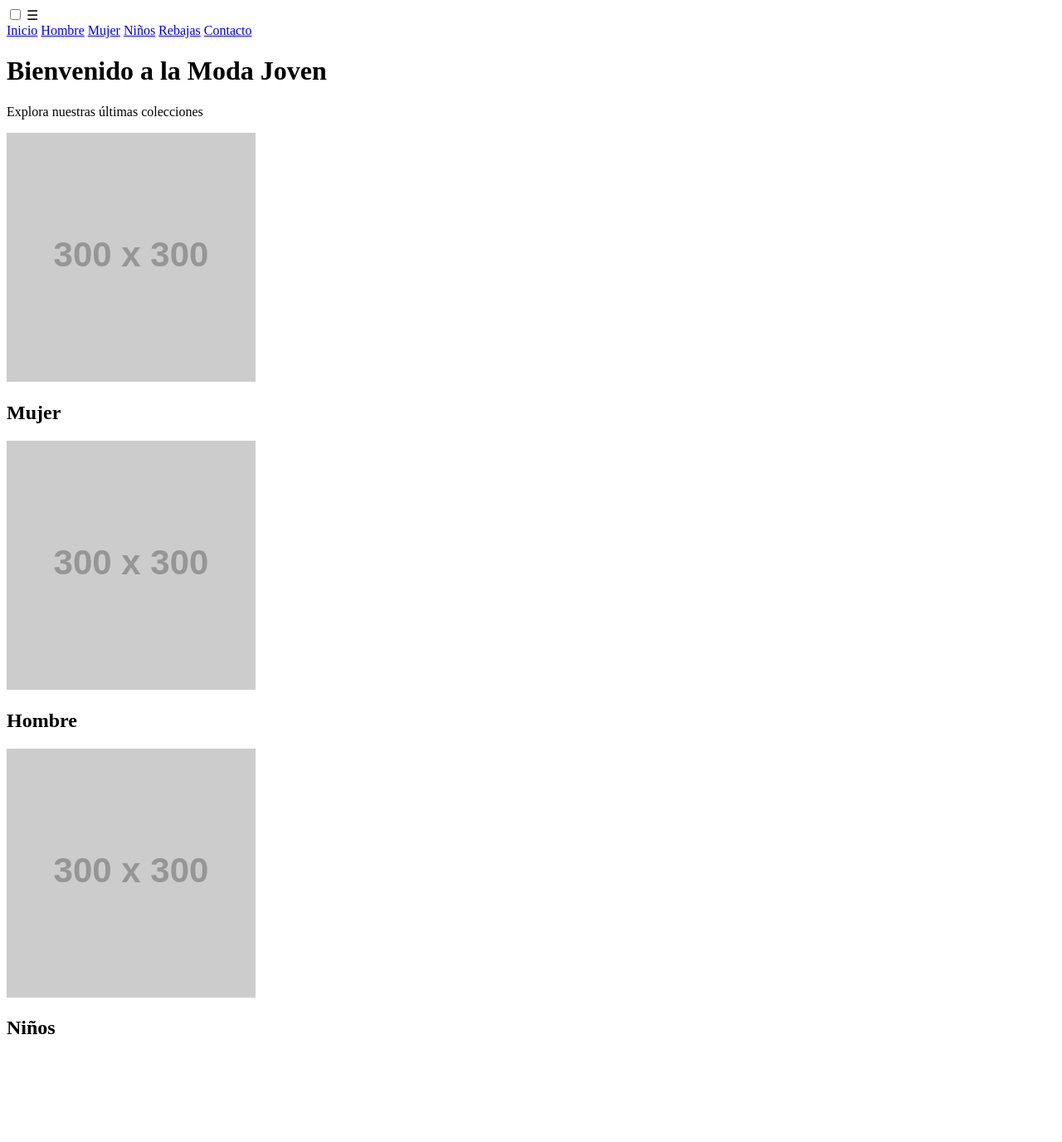
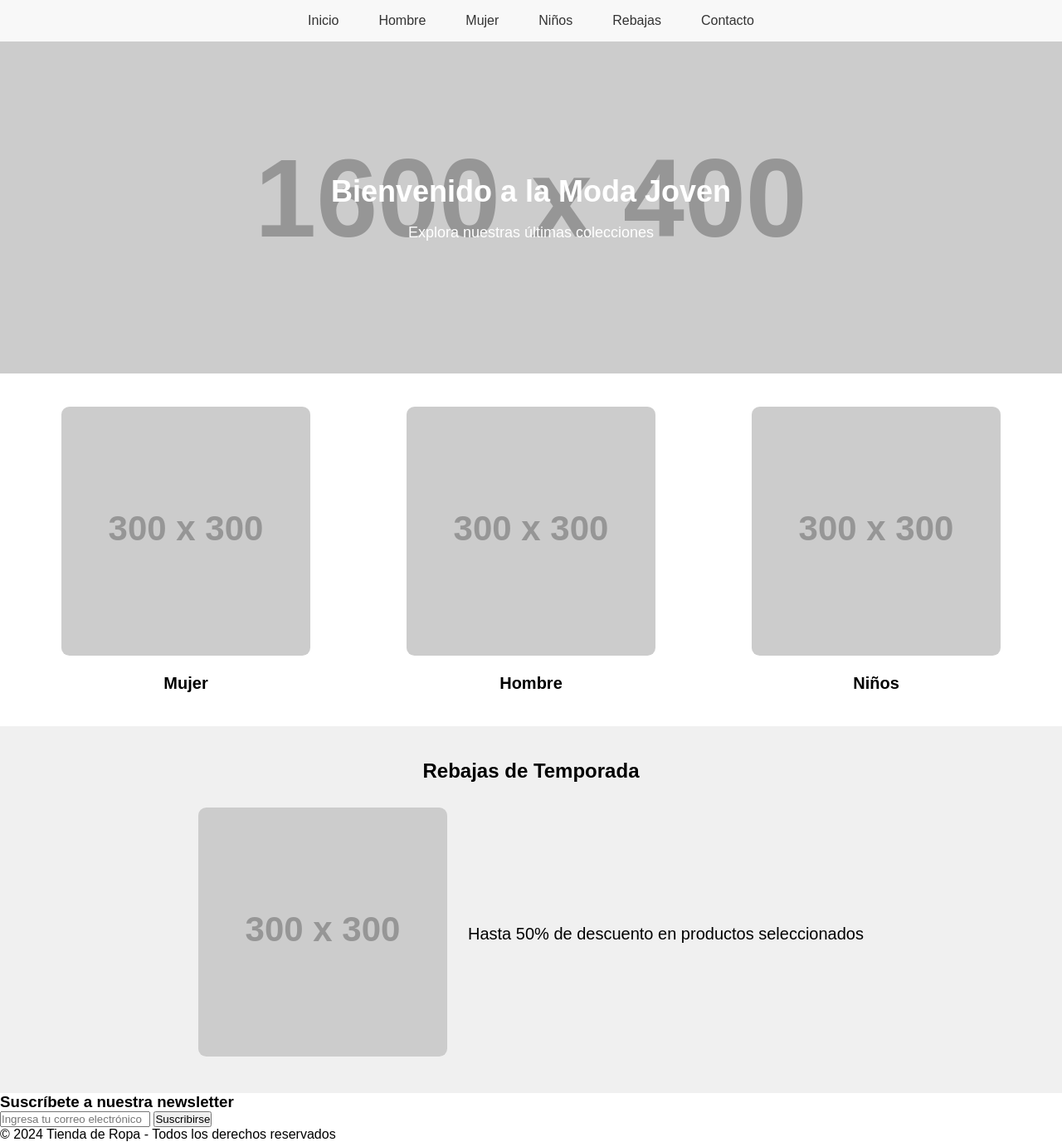
Before and after one commit to rmifcd0110/TiendaRopa, a plain HTML site: page index.html in a window 1280 px wide. Shown: the whole page at 83% size. Before the commit the page ends 1272 px from the top, so only its background shows below. Drawn offline with Linux system fonts and the light colour scheme; placeholder pictures from the web are drawn by us.

Commit message:
actualizado

```diff
--- a/index.html
+++ b/index.html
@@ -46,7 +46,33 @@
             <img src="https://via.placeholder.com/300x300" alt="Niños">
             <h2>Niños</h2>
         </div>
+       </section>
 
-       </section>
+       <!-- Sección de Rebajas -->
+        <section class="sales">
+            <h2>Rebajas de Temporada</h2>
+            <div class="sales-content">
+                <div class="sales-banner">
+                    <img src="https://via.placeholder.com/300x300" alt="Rebajas">
+                </div>
+                <div class="sales-text">
+                    <p>Hasta 50% de descuento en productos seleccionados</p>
+                </div>
+            </div>
+        </section>
+
+        <!-- Newsletter -->
+         <section class="newsletter">
+            <h3>Suscríbete a nuestra newsletter</h3>
+            <form>
+                <input type="email" placeholder="Ingresa tu correo electrónico" required>
+                <button type="submit">Suscribirse</button>
+            </form>
+         </section>
+
+         <!-- Footer -->
+          <footer class="footer">
+            <p>&copy 2024 Tienda de Ropa - Todos los derechos reservados</p>
+          </footer>
 </body>
 </html>
--- a/styles.css
+++ b/styles.css
@@ -0,0 +1,120 @@
+/* Generales */
+* {
+    margin: 0;
+    padding: 0;
+    box-sizing: border-box;
+    font-family: Arial, Helvetica, sans-serif;
+}
+
+/* Estilos pre-cabecera */
+.pre-header {
+    background-color: #f8f8f8;
+    padding: 1em 0;
+    text-align: center;
+    position: relative;
+}
+
+/* Menu Hamburguesa */
+.menu-toggle {
+    display: none;
+}
+
+.menu-icon {
+    display: none;
+    font-size: 2em;
+    cursor: pointer;
+    position: absolute;
+    top: 0.5em;
+    left: 1em;
+}
+
+.menu {
+    display: flex;
+    justify-content: center;
+}
+
+.menu a {
+    margin: 0 1.5em;
+    text-decoration: none;
+    color: #333;
+    font-size: 1em;
+}
+
+/* Cabecera */
+.header {
+    height: 50vh;
+    background-image: url('https://via.placeholder.com/1600x400');
+    background-size: cover;
+    background-position: center;
+    display: flex;
+    align-items: center;
+    justify-content: center;
+    color: white;
+    text-align: center;
+    padding: 2em;
+
+}
+
+.header h1 {
+    font-size: 2.25em;
+    margin-bottom: 0.5em;
+}
+
+.header p {
+    font-size: 1.125em;
+}
+
+/* Sección Categorías */
+.categories {
+    display: flex;
+    justify-content: space-around;
+    padding: 2.5em 1em;
+}
+
+.category {
+    text-align: center;
+    max-width: 90%;
+}
+
+.category img {
+    width: 100%;
+    border-radius: 0.6em;
+}
+
+.category h2 {
+    margin-top: 0.9em;
+    font-size: 1.25em;
+}
+
+/* Sección Rebajas */
+.sales {
+    background-color: #f0f0f0;
+    padding: 2.5em 1em;
+    text-align: center;
+}
+
+.sales h2 {
+    font-size: 1.5em;
+    margin-bottom: 1.25em;
+}
+
+.sales-content {
+    display: flex;
+    justify-content: center;
+    align-items: center;
+    flex-wrap: wrap;
+}
+
+.sales-banner img {
+    width: 18.75em;
+    height: 18.75em;
+    object-fit: cover;
+    border-radius: 0.6em;
+}
+
+.sales-text {
+    margin-left: 1.25em;
+    font-size: 1.25em;
+}
+
+/* Newsletter */
```
